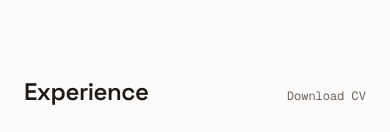
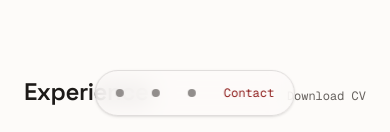
Before and after one commit to KMavr/portfolio, a Next.js app: page / in a window 390 px wide. Shown: the part 712-844 px from the top of the page. Built offline with nearby package versions, Linux system fonts and the light colour scheme.

Commit message:
Add mobile section nav

```diff
--- a/app/components/Footer/Footer.tsx
+++ b/app/components/Footer/Footer.tsx
@@ -26,7 +26,7 @@ function Footer() {
 }
 
 const styles = {
-  footer: cn('mx-auto w-full max-w-5xl px-6 py-12'),
+  footer: cn('mx-auto mb-5 w-full max-w-5xl px-6 py-12 lg:mb-0'),
   closing: cn('text-muted font-display text-lg'),
   mailWrapper: cn('inline-block'),
   mailLink: cn('text-accent hover:text-accent-hover transition-colors'),
--- /dev/null
+++ b/app/components/MobileSectionNav/MobileSectionNav.tsx
@@ -0,0 +1,47 @@
+'use client';
+
+import { SECTIONS } from '@/app/config/sections';
+import useActiveSectionDetection from '@/app/hooks/useActiveSectionDetection';
+import { cn } from '@/lib/utils/cn';
+
+function MobileSectionNav() {
+  const activeId = useActiveSectionDetection(SECTIONS);
+
+  return (
+    <nav aria-label="Page sections" className={styles.nav}>
+      <ul className={styles.list}>
+        {SECTIONS.map(({ id, label, shortLabel }) => {
+          const isActive = activeId === id;
+          return (
+            <li key={id}>
+              <a
+                href={`#${id}`}
+                aria-label={label}
+                aria-current={isActive ? 'true' : undefined}
+                className={styles.link}>
+                {isActive ? (
+                  <span className={styles.label}>{shortLabel}</span>
+                ) : (
+                  <span className={styles.dot} />
+                )}
+              </a>
+            </li>
+          );
+        })}
+      </ul>
+    </nav>
+  );
+}
+
+const styles = {
+  nav: cn('fixed bottom-4 left-1/2 z-40 -translate-x-1/2 lg:hidden'),
+  list: cn(
+    'border-line bg-paper/80 flex items-center gap-1 rounded-full border',
+    'px-2 py-1.5 shadow-sm backdrop-blur-md',
+  ),
+  link: cn('flex items-center justify-center rounded-full px-3 py-2'),
+  dot: cn('bg-faint size-2 rounded-full'),
+  label: cn('text-accent font-mono text-xs'),
+};
+
+export default MobileSectionNav;
--- a/app/components/SectionRail/SectionRail.tsx
+++ b/app/components/SectionRail/SectionRail.tsx
@@ -1,14 +1,8 @@
 'use client';
 
+import { SECTIONS } from '@/app/config/sections';
 import useActiveSectionDetection from '@/app/hooks/useActiveSectionDetection';
 import { cn } from '@/lib/utils/cn';
-
-const SECTIONS = [
-  { id: 'experience', label: 'Experience' },
-  { id: 'skills', label: 'Skills' },
-  { id: 'projects', label: 'Projects' },
-  { id: 'contact', label: 'Contact' },
-];
 
 function SectionRail() {
   const activeId = useActiveSectionDetection(SECTIONS);
--- /dev/null
+++ b/app/config/sections.ts
@@ -0,0 +1,12 @@
+export interface Section {
+  id: string;
+  label: string;
+  shortLabel: string;
+}
+
+export const SECTIONS: Section[] = [
+  { id: 'experience', label: 'Experience', shortLabel: 'Exp' },
+  { id: 'skills', label: 'Skills', shortLabel: 'Skills' },
+  { id: 'projects', label: 'Projects', shortLabel: 'Projects' },
+  { id: 'contact', label: 'Contact', shortLabel: 'Contact' },
+];
--- a/app/page.tsx
+++ b/app/page.tsx
@@ -1,6 +1,7 @@
 import Contact from '@/app/components/Contact/Contact';
 import Experience from '@/app/components/Experience/Experience';
 import Hero from '@/app/components/Hero/Hero';
+import MobileSectionNav from '@/app/components/MobileSectionNav/MobileSectionNav';
 import SectionRail from '@/app/components/SectionRail/SectionRail';
 import Skills from '@/app/components/Skills/Skills';
 import Work from '@/app/components/Work/Work';
@@ -9,6 +10,7 @@ function Home() {
   return (
     <main className="flex-1">
       <SectionRail />
+      <MobileSectionNav />
       <Hero />
       <Experience />
       <Skills />
```
